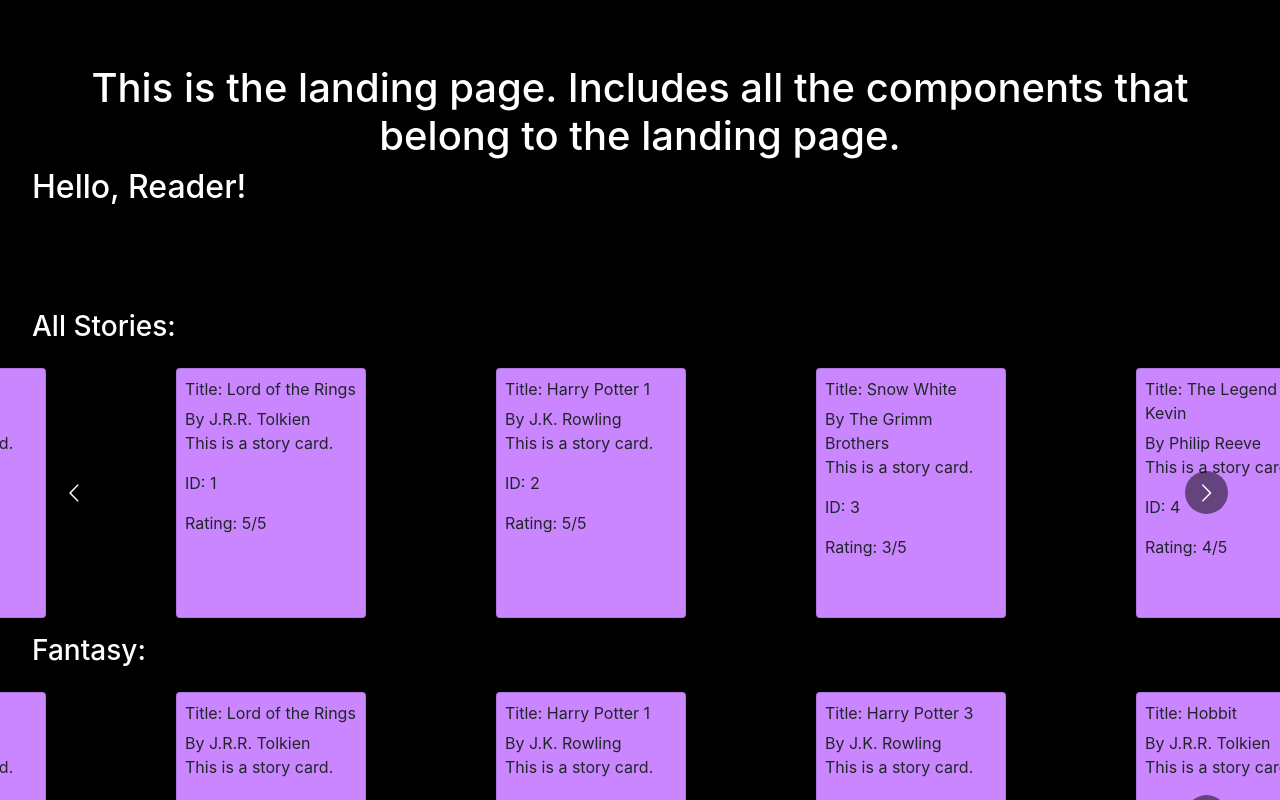
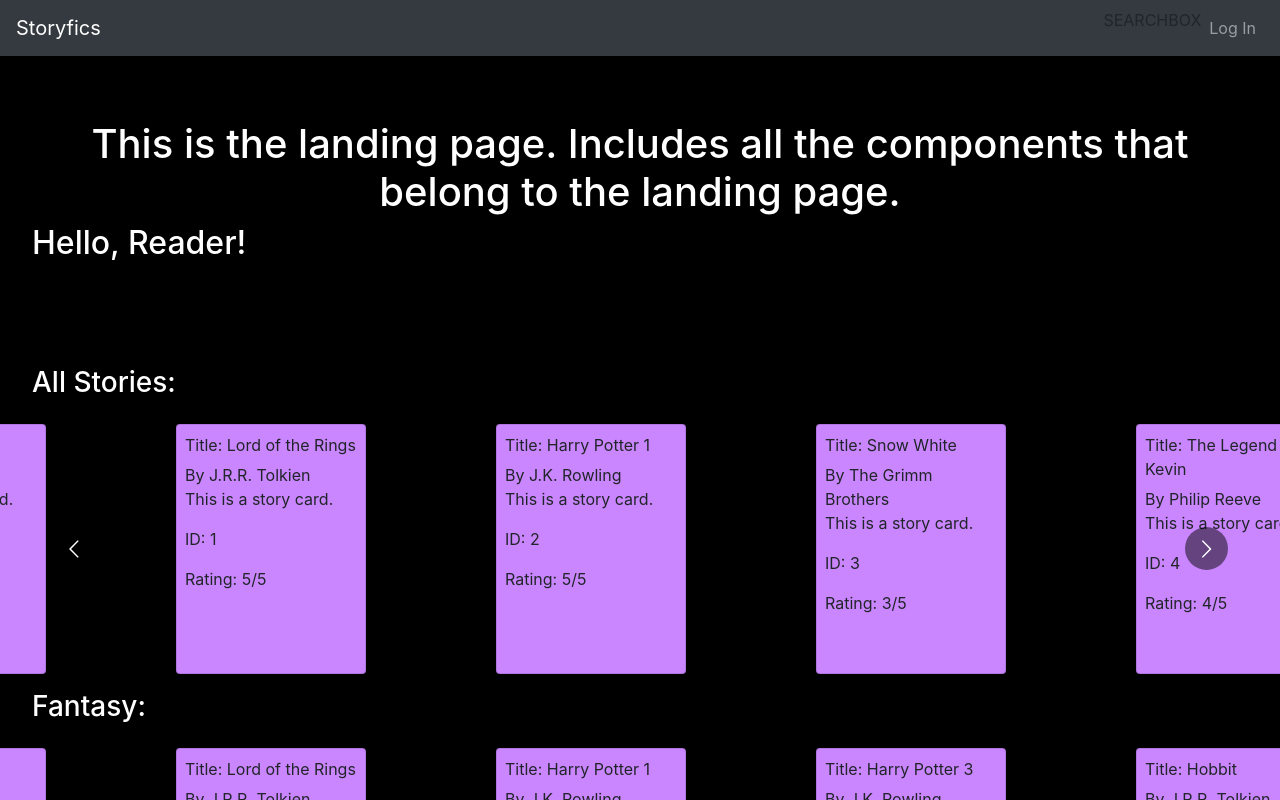
Before and after one commit to erlinh/VisualNovel, a React (Create React App) app in the folder client/: page / in a window 1280 px wide. Shown: the top 800 px of the page. Built offline with nearby package versions, Linux system fonts and the light colour scheme.

Commit message:
NavBar: basic reactstrap nav with placeholders

```diff
--- /dev/null
+++ b/client/src/components/NavBar/NavBar.js
@@ -0,0 +1,36 @@
+import React, { useState } from 'react';
+import {
+  Collapse,
+  Navbar,
+  NavbarToggler,
+  NavbarBrand,
+  Nav,
+  NavItem,
+  NavLink
+} from 'reactstrap';
+import SearchBox from '../SearchBox/SearchBox';
+
+export default function NavBar() {
+  const [isOpen, setIsOpen] = useState(false);
+
+  const toggle = () => setIsOpen(!isOpen);
+
+  return (
+    <div>
+      <Navbar color="dark" dark expand="sm">
+        <NavbarBrand href="/">Storyfics</NavbarBrand>
+        <NavbarToggler onClick={toggle} />
+        <Collapse isOpen={isOpen} navbar>
+          <Nav className="ml-auto" navbar>
+            <NavItem>
+              <SearchBox />
+            </NavItem>
+            <NavItem>
+              <NavLink href="/">Log In</NavLink>
+            </NavItem>
+          </Nav>
+        </Collapse>
+      </Navbar>
+    </div>
+  );
+}
--- /dev/null
+++ b/client/src/components/SearchBox/SearchBox.js
@@ -0,0 +1,9 @@
+import React from 'react';
+
+export default function SearchBox() {
+  return (
+    <div>
+            SEARCHBOX
+    </div>
+  );
+}
--- a/client/src/pages/LandingPage.js
+++ b/client/src/pages/LandingPage.js
@@ -1,4 +1,5 @@
 import React from 'react';
+import NavBar from '../components/NavBar/NavBar';
 import HeroBanner from '../components/HeroBanner/HeroBanner';
 import BrowsingGrid from '../components/BrowsingGrid/BrowsingGrid';
 import { Jumbotron } from 'reactstrap';
@@ -6,12 +7,13 @@
 
 export default function LandingPage() {
   return (
-    <div>
+    <>
+      <NavBar />
       <Jumbotron>
         <h1>This is the landing page. Includes all the components that belong to the landing page.</h1>
         <HeroBanner name={'Reader'}/>
       </Jumbotron>
       <BrowsingGrid />
-    </div>
+    </>
   );
 }
```
